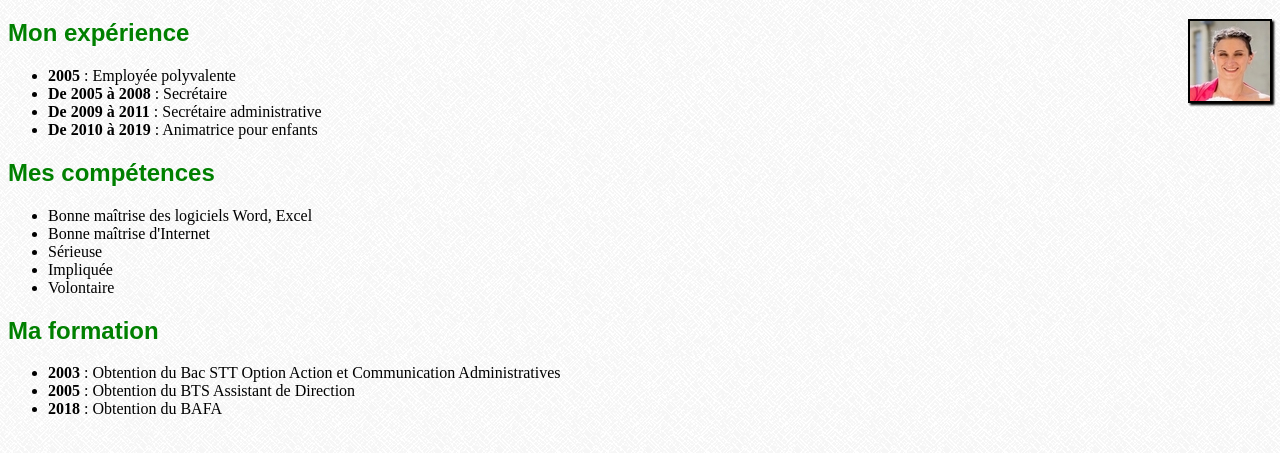
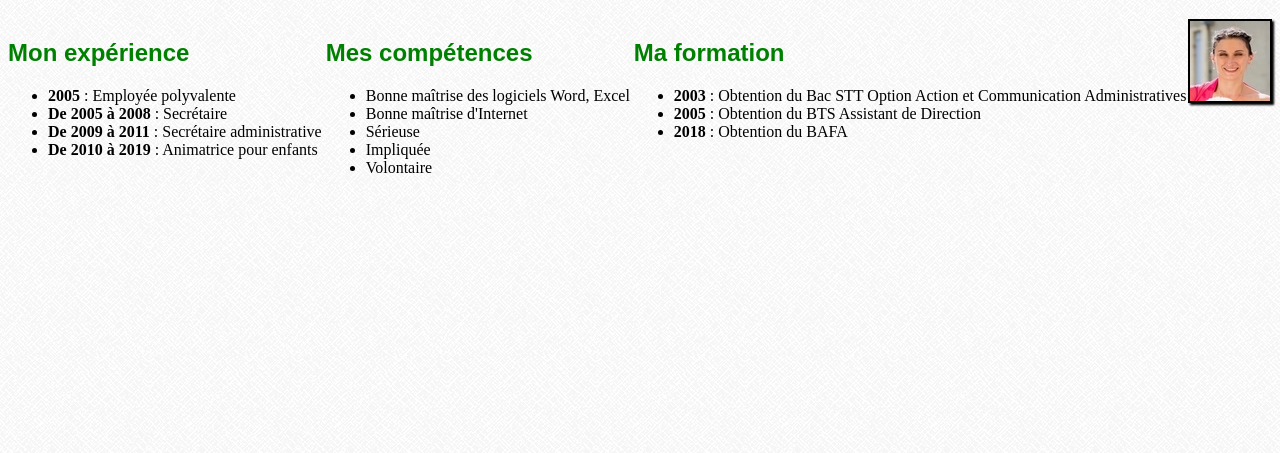
Before and after one commit to aurorea35/Mon-CV, a plain HTML site: page index.html in a window 1280 px wide. Shown: the part 61-514 px from the top of the page. Drawn offline with Linux system fonts and the light colour scheme.

Commit message:
Mise en page

```diff
--- a/css/default.css
+++ b/css/default.css
@@ -8,7 +8,7 @@
     font-family: arial;
 }
 
-h1
+h1, h1 + p
 {
     text-align: center;
 }
@@ -23,3 +23,11 @@ img {
     border: 2px solid black;
     box-shadow: 2px 2px 2px black;
 }
+
+section
+{
+    display: inline-block;
+    vertical-align: top;
+
+
+}
--- a/index.html
+++ b/index.html
@@ -6,11 +6,14 @@
         <link rel="stylesheet" href="css/default.css" />
     </head>
     <body>
+        <div id="liseret"></div>
+        <div id="contenu"></div>
             <h1>Aurélie Courbin</h1>
             <p>
                 <a href="img/photo_cv.jpg"><img src="img/photo_mini.jpg" alt="Aurélie" title="Cliquez pour agrandir" /></a>
             </p>
 
+            <section>
                 <h2 class="green arial">Mon expérience</h2>
                 <ul>
                     <li><strong>2005</strong> : Employée polyvalente</li>
@@ -18,7 +21,9 @@
                     <li><strong>De 2009 à 2011</strong> : Secrétaire administrative</li>
                     <li><strong>De 2010 à 2019</strong> : Animatrice pour enfants</li>
                 </ul>
+            </section>
 
+            <section>
                 <h2 class="green arial">Mes compétences</h2>
                 <ul>
                     <li>Bonne maîtrise des logiciels Word, Excel</li>
@@ -27,12 +32,16 @@
                     <li>Impliquée</li>
                     <li>Volontaire</li>
                 </ul>
+            </section>
 
+            <section>
                 <h2 class="green arial">Ma formation</h2>
                 <ul>
                     <li><strong>2003</strong> : Obtention du Bac STT Option Action et Communication  Administratives</li>
                     <li><strong>2005</strong> : Obtention du BTS Assistant de Direction</li>
                     <li><strong>2018</strong> : Obtention du BAFA</li>
                 </ul>
+            </section>
+        </div>
     </body>
 </html>
```
Lines whose indentation alone changed are shown as unchanged.
